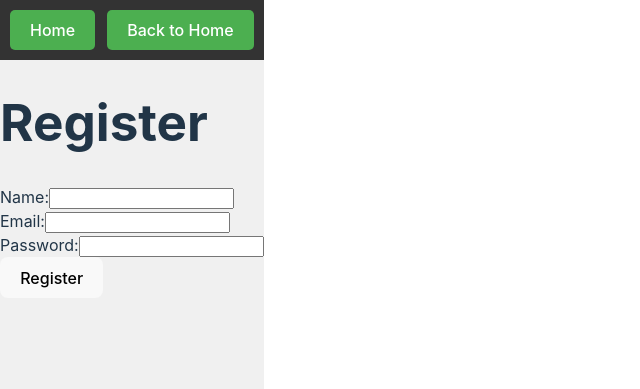
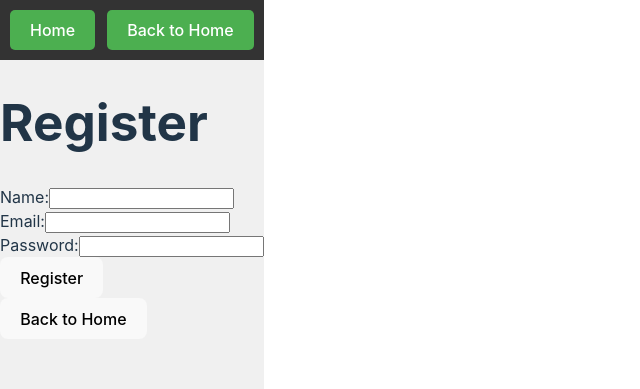
Before and after one commit to MORISON-K/AITS, a React (Vite) app in the folder client/aits_frontend/: page /register in a window 1280 px wide. Both pictures are taken after a click on the button "Register". Shown: the top 389 px of the page, without its empty margins (0-640 px from the left). Built offline with nearby package versions, Linux system fonts and the light colour scheme; the HTML template or start-up script is replaced by a standard one.

Commit message:
Update Register.jsx

```diff
--- a/client/aits_frontend/src/Register.jsx
+++ b/client/aits_frontend/src/Register.jsx
@@ -1,8 +1,8 @@
 import React from 'react';
 
-const Register = () => {
+const Register = ({ handlePageChange }) => {
   return (
-    <div>
+    <div className="register-page">
       <h1>Register</h1>
       <form>
         <label>Name:</label>
@@ -16,6 +16,9 @@
         <br />
         <button type="submit">Register</button>
       </form>
+      <button className="back-button" onClick={() => handlePageChange('welcome')}>
+        Back to Home
+      </button>
     </div>
   );
 };
```
